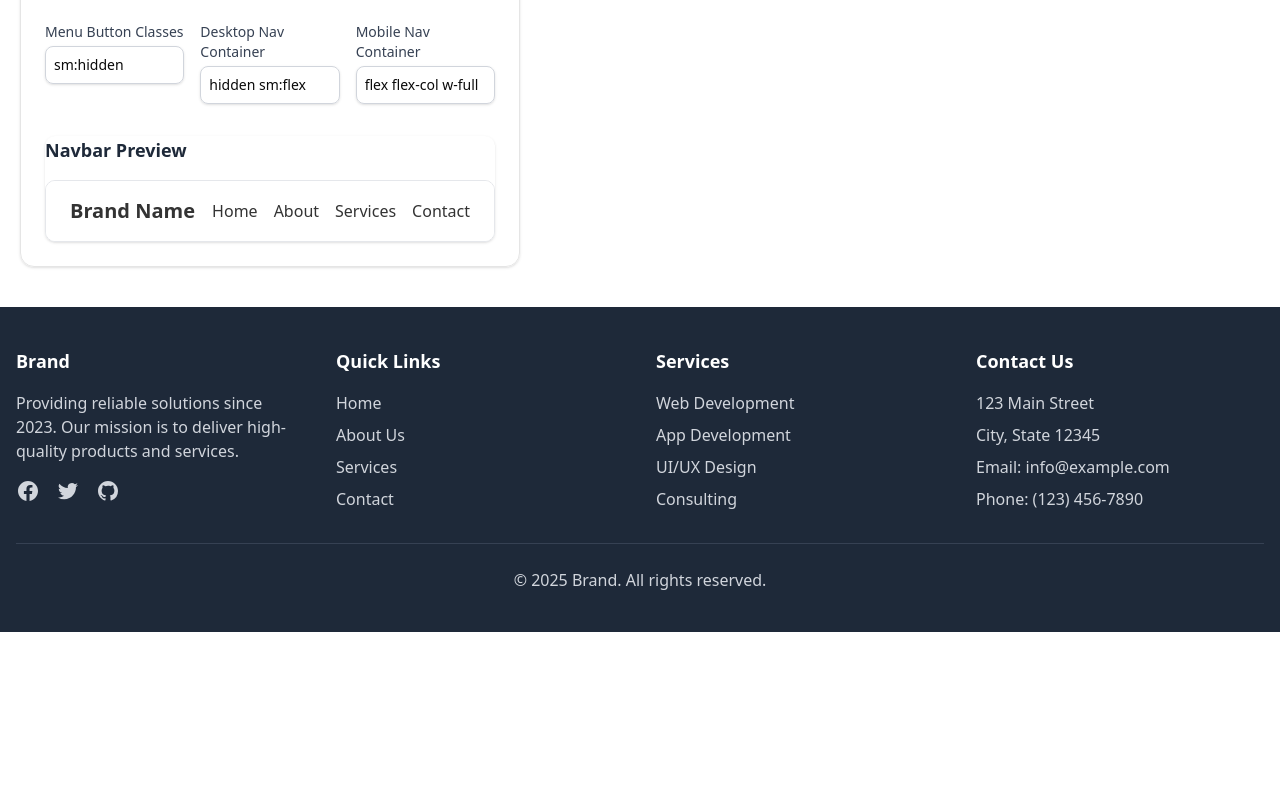
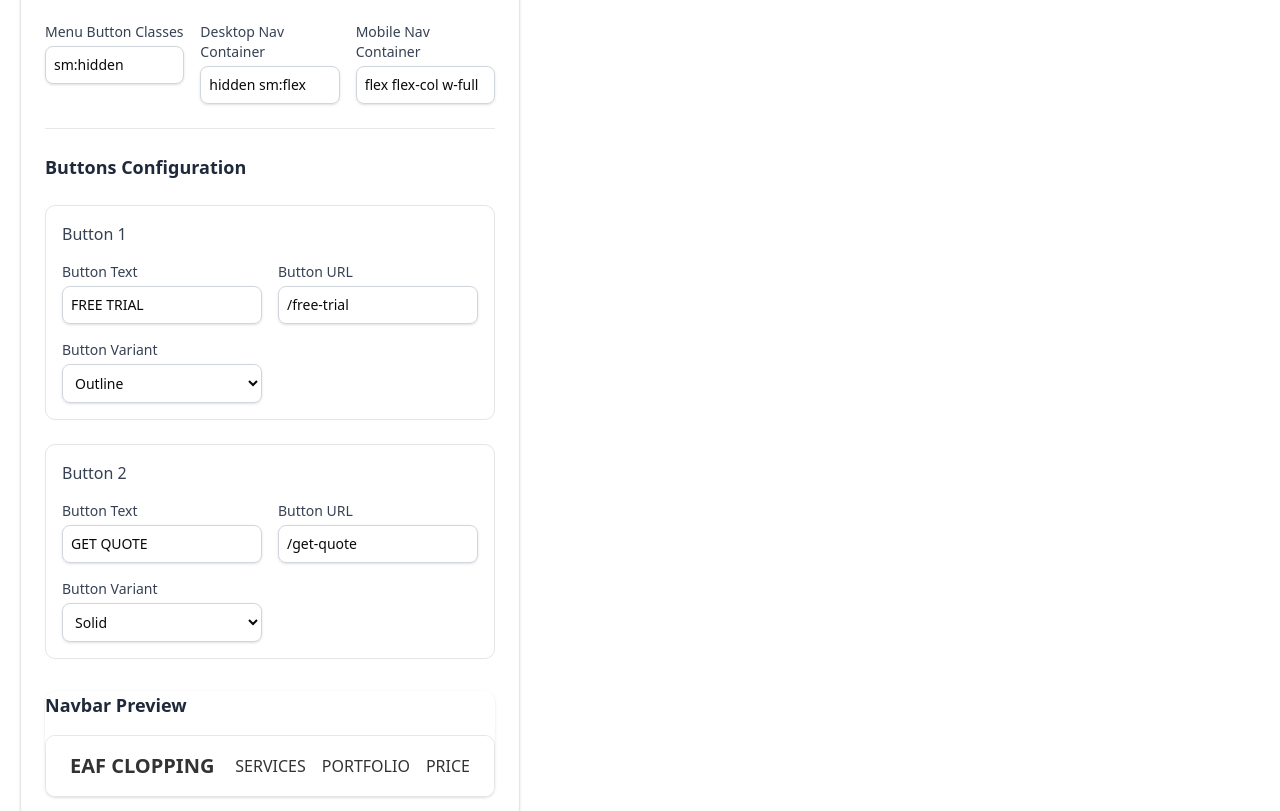
Before and after one commit to hasanali112/hotlancer-dashboard, a Next.js app: page / in a window 1280 px wide. Shown: the part 1380-2191 px from the top of the page. Before the commit the page ends 2012 px from the top, so only its background shows below. Built offline with nearby package versions, Linux system fonts and the light colour scheme.

Commit message:
restructure the navbar

```diff
--- a/src/component/Layout/PageNav/PageNav.tsx
+++ b/src/component/Layout/PageNav/PageNav.tsx
@@ -1,3 +1,4 @@
+/* eslint-disable @typescript-eslint/no-explicit-any */
 "use client";
 
 import { Button } from "@/components/ui/button";
@@ -12,51 +13,46 @@ const PageNav = () => {
 
   // Navbar configuration
   const [navConfig, setNavConfig] = useState({
-    brand: "Brand Name",
-    brandType: "text", // 'text' or 'image'
-    brandImage: "", // Use an empty string instead of null
+    brand: "EAF CLOPPING",
+    brandType: "text",
+    brandImage: "",
     items: [
-      { label: "Home", url: "/" },
-      { label: "About", url: "/about" },
-      { label: "Services", url: "/services" },
-      { label: "Contact", url: "/contact" },
+      { label: "SERVICES", url: "/services" },
+      { label: "PORTFOLIO", url: "/portfolio" },
+      { label: "PRICE", url: "/price" },
     ],
-    // Mobile menu configuration
-    mobileMenuIcon: "☰", // Default hamburger icon
+    buttons: [
+      { label: "FREE TRIAL", url: "/free-trial", variant: "outline" },
+      { label: "GET QUOTE", url: "/get-quote", variant: "solid" },
+    ],
+    mobileMenuIcon: "☰",
     mobileMenuOpen: false,
-    // Layout classes
-    baseClasses: "w-full px-4 sm:px-6", // Base classes for all screens
-    display: "flex", // flex
-    flexDirection: "flex-row", // flex-row, flex-col for mobile
-    justifyContent: "justify-between", // justify-start, justify-center, etc.
-    alignItems: "items-center", // items-start, items-center, etc.
-    gap: "gap-4", // gap-2, gap-4, etc.
-    padding: "py-4", // py-2, py-4, etc.
-    // Mobile specific classes
-    mobileFlexDirection: "flex-col", // flex direction for mobile
-    mobileJustifyContent: "justify-start", // justify content for mobile
-    mobileAlignItems: "items-start", // align items for mobile
-    mobileGap: "gap-2", // gap for mobile
-    mobilePadding: "py-2", // padding for mobile
-    // Text styles
-    textSize: "text-base", // text size for nav items
-    textHover: "hover:text-blue-500", // hover effect
-    textTransition: "transition-colors duration-200", // transition effect
-    // Brand styles
-    brandTextSize: "text-xl", // brand text size
-    brandWeight: "font-bold", // brand font weight
-    // Mobile menu styles
-    mobileMenuClasses: "sm:hidden", // classes for mobile menu button
-    navItemContainerClasses: "hidden sm:flex", // classes for nav items container (hidden on mobile)
-    mobileNavItemContainerClasses: "flex flex-col w-full", // classes for mobile nav items
+    baseClasses: "w-full px-4 sm:px-6",
+    display: "flex",
+    flexDirection: "flex-row",
+    justifyContent: "justify-between",
+    alignItems: "items-center",
+    gap: "gap-4",
+    padding: "py-4",
+    mobileFlexDirection: "flex-col",
+    mobileJustifyContent: "justify-start",
+    mobileAlignItems: "items-start",
+    mobileGap: "gap-2",
+    mobilePadding: "py-2",
+    textSize: "text-base",
+    textHover: "hover:text-blue-500",
+    textTransition: "transition-colors duration-200",
+    brandTextSize: "text-xl",
+    brandWeight: "font-bold",
+    mobileMenuClasses: "sm:hidden",
+    navItemContainerClasses: "hidden sm:flex",
+    mobileNavItemContainerClasses: "flex flex-col w-full",
   });
 
-  // Navbar styling
   const [brandText, setBrandText] = useState(navConfig.brand);
   const [navbarColor, setNavbarColor] = useState("#ffffff");
   const [navbarTextColor, setNavbarTextColor] = useState("#333333");
 
-  // Update brand in nav config when brandText changes
   const updateBrand = (newBrand: string) => {
     setBrandText(newBrand);
     setNavConfig((prevConfig) => ({
@@ -65,7 +61,6 @@ const PageNav = () => {
     }));
   };
 
-  // Handle brand type change (text or image)
   const handleBrandTypeChange = (type: "text" | "image") => {
     setNavConfig((prevConfig) => ({
       ...prevConfig,
@@ -73,7 +68,6 @@ const PageNav = () => {
     }));
   };
 
-  // Handle image upload
   const handleImageUpload = (e: React.ChangeEvent<HTMLInputElement>) => {
     const file = e.target.files?.[0];
     if (file) {
@@ -84,7 +78,6 @@ const PageNav = () => {
     }
   };
 
-  // Handle style change
   const handleStyleChange = (property: string, value: string) => {
     setNavConfig((prevConfig) => ({
       ...prevConfig,
@@ -92,13 +85,13 @@ const PageNav = () => {
     }));
   };
 
-  // Handle saving navbar configuration to Redux store
   const handleSaveNav = () => {
     const config = {
       brand: brandText,
       brandType: navConfig.brandType,
       brandImage: navConfig.brandImage,
       items: navConfig.items,
+      buttons: navConfig.buttons,
       mobileMenuIcon: navConfig.mobileMenuIcon,
       classes: {
         baseClasses: navConfig.baseClasses,
@@ -135,11 +128,9 @@ const PageNav = () => {
   };
 
   return (
-    <div className="w-full  rounded-lg">
-      {/* Configuration Panel */}
+    <div className="w-full rounded-lg">
       <div>
         <div className="flex flex-col space-y-6">
-          {/* Header with actions */}
           <div className="flex flex-col md:flex-row md:justify-between md:items-center gap-4">
             <div>
               <h2 className="text-2xl font-bold text-gray-800">Navbar</h2>
@@ -163,13 +154,11 @@ const PageNav = () => {
 
           <hr className="border-gray-200" />
 
-          {/* Brand Configuration */}
           <div className="space-y-6">
             <h3 className="text-lg font-semibold text-gray-800">
               Brand Configuration
             </h3>
             <div className="grid grid-cols-1 md:grid-cols-2 gap-6">
-              {/* Brand Type Selection */}
               <div className="space-y-2">
                 <label className="block text-sm font-medium text-gray-700">
                   Brand Type
@@ -200,7 +189,6 @@ const PageNav = () => {
                 </div>
               </div>
 
-              {/* Brand Content */}
               {navConfig.brandType === "text" ? (
                 <div className="space-y-4">
                   <div>
@@ -291,7 +279,6 @@ const PageNav = () => {
 
           <hr className="border-gray-200" />
 
-          {/* Color Configuration */}
           <div className="space-y-6">
             <h3 className="text-lg font-semibold text-gray-800">
               Color Scheme
@@ -344,13 +331,11 @@ const PageNav = () => {
 
           <hr className="border-gray-200" />
 
-          {/* Layout Configuration */}
           <div className="space-y-6">
             <h3 className="text-lg font-semibold text-gray-800">
               Layout Settings
             </h3>
 
-            {/* Desktop Layout */}
             <div className="space-y-4">
               <h4 className="text-md font-medium text-gray-700">
                 Desktop Layout
@@ -435,7 +420,6 @@ const PageNav = () => {
               </div>
             </div>
 
-            {/* Mobile Layout */}
             <div className="space-y-4">
               <h4 className="text-md font-medium text-gray-700">
                 Mobile Layout
@@ -525,7 +509,6 @@ const PageNav = () => {
 
           <hr className="border-gray-200" />
 
-          {/* Text Styles */}
           <div className="space-y-6">
             <h3 className="text-lg font-semibold text-gray-800">Text Styles</h3>
             <div className="grid grid-cols-1 sm:grid-cols-2 lg:grid-cols-3 gap-4">
@@ -573,7 +556,6 @@ const PageNav = () => {
 
           <hr className="border-gray-200" />
 
-          {/* Container Classes */}
           <div className="space-y-6">
             <h3 className="text-lg font-semibold text-gray-800">
               Container Classes
@@ -623,10 +605,73 @@ const PageNav = () => {
               </div>
             </div>
           </div>
+
+          <hr className="border-gray-200" />
+
+          <div className="space-y-6">
+            <h3 className="text-lg font-semibold text-gray-800">
+              Buttons Configuration
+            </h3>
+            {navConfig.buttons?.map((button: any, index: number) => (
+              <div key={index} className="space-y-4 p-4 border rounded-lg">
+                <h4 className="text-md font-medium text-gray-700">
+                  Button {index + 1}
+                </h4>
+                <div className="grid grid-cols-1 sm:grid-cols-2 gap-4">
+                  <div>
+                    <label className="block text-sm font-medium text-gray-700">
+                      Button Text
+                    </label>
+                    <input
+                      type="text"
+                      className="mt-1 block w-full rounded-md border-gray-300 shadow-sm focus:border-blue-500 focus:ring-blue-500 sm:text-sm p-2 border"
+                      value={button.label}
+                      onChange={(e) => {
+                        const newButtons = [...navConfig.buttons];
+                        newButtons[index].label = e.target.value;
+                        setNavConfig({ ...navConfig, buttons: newButtons });
+                      }}
+                    />
+                  </div>
+                  <div>
+                    <label className="block text-sm font-medium text-gray-700">
+                      Button URL
+                    </label>
+                    <input
+                      type="text"
+                      className="mt-1 block w-full rounded-md border-gray-300 shadow-sm focus:border-blue-500 focus:ring-blue-500 sm:text-sm p-2 border"
+                      value={button.url}
+                      onChange={(e) => {
+                        const newButtons = [...navConfig.buttons];
+                        newButtons[index].url = e.target.value;
+                        setNavConfig({ ...navConfig, buttons: newButtons });
+                      }}
+                    />
+                  </div>
+                  <div>
+                    <label className="block text-sm font-medium text-gray-700">
+                      Button Variant
+                    </label>
+                    <select
+                      className="mt-1 block w-full rounded-md border-gray-300 shadow-sm focus:border-blue-500 focus:ring-blue-500 sm:text-sm p-2 border"
+                      value={button.variant}
+                      onChange={(e) => {
+                        const newButtons = [...navConfig.buttons];
+                        newButtons[index].variant = e.target.value;
+                        setNavConfig({ ...navConfig, buttons: newButtons });
+                      }}
+                    >
+                      <option value="solid">Solid</option>
+                      <option value="outline">Outline</option>
+                    </select>
+                  </div>
+                </div>
+              </div>
+            ))}
+          </div>
         </div>
       </div>
 
-      {/* Preview Section */}
       <PagNavPreview
         navConfig={navConfig}
         navbarColor={navbarColor}
```
Also changed, not shown: src/component/Layout/preview/NavPreview.tsx (+46 -12 lines).
